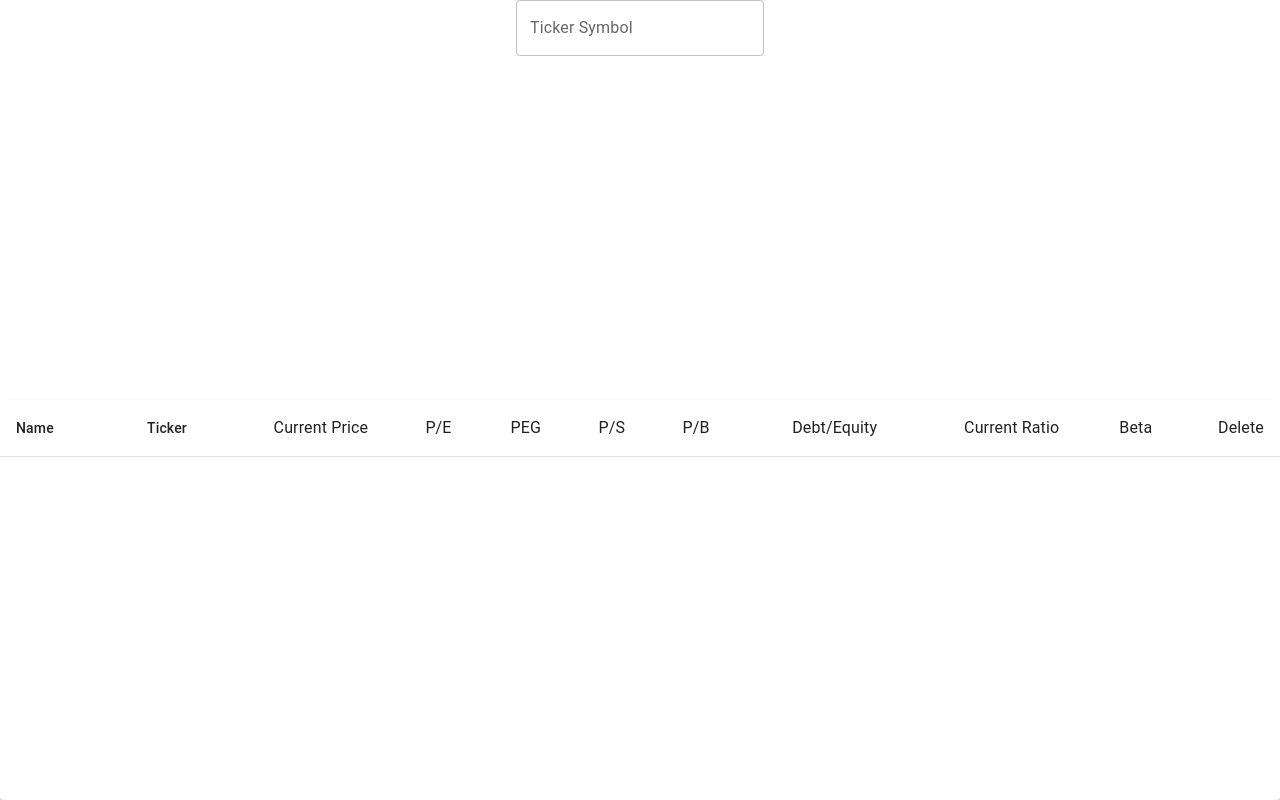
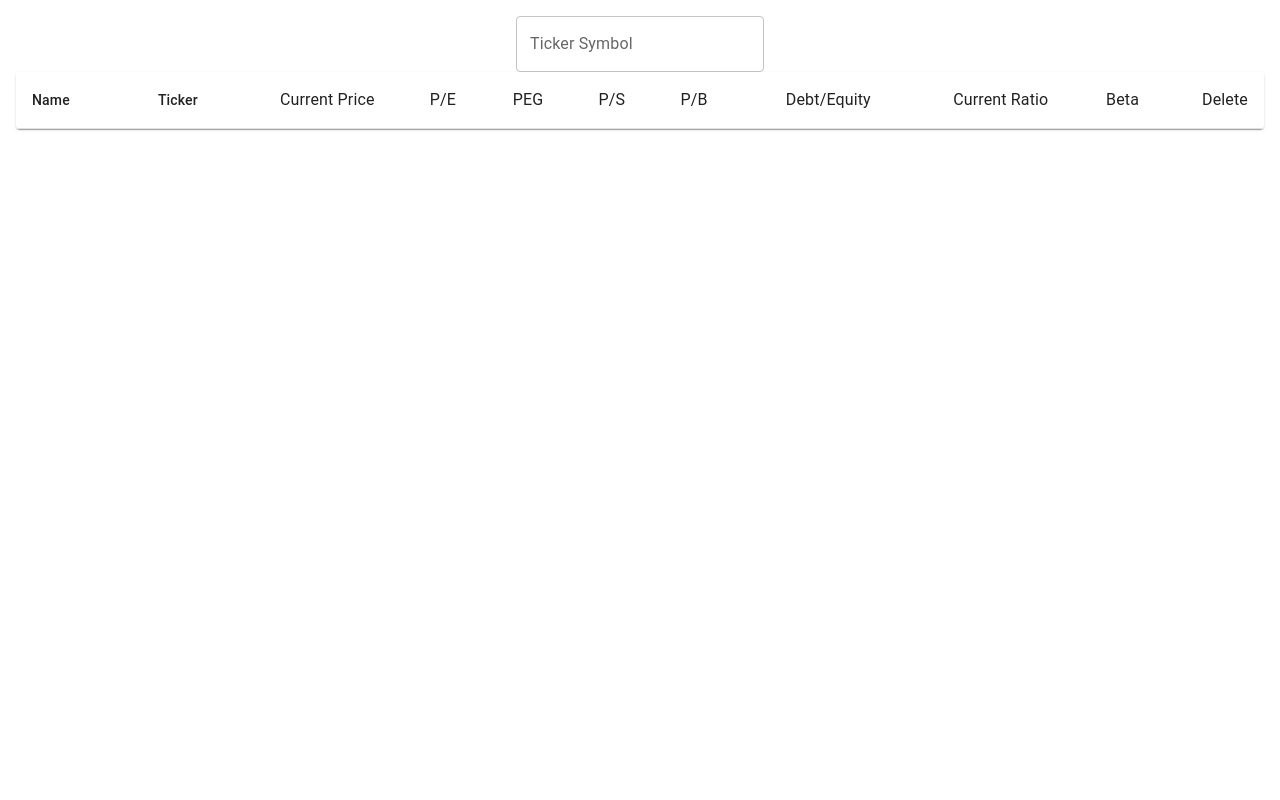
Before and after one commit to ddavidd-lim/Stock-Screener, a React (Vite) app in the folder frontend/: page / in a window 1280 px wide. Built offline with nearby package versions, Linux system fonts and the light colour scheme.

Commit message:
fix: sizing and scroll of table

```diff
--- a/frontend/src/components/TickerTable/index.tsx
+++ b/frontend/src/components/TickerTable/index.tsx
@@ -280,13 +280,17 @@ export default function TickerTable() {
       sx={{
         background: "white",
         display: "flex",
-        justifyContent: "center",
+        justifyContent: "start",
         alignItems: "center",
         flexDirection: "column",
-        overflow: "hidden",
         height: "100vh",
+        boxSizing: "border-box",
+        padding: 2,
       }}>
-      <Stack spacing={2} direction={"row"} flexGrow={1}>
+      <Stack
+        spacing={2}
+        direction={"row"}
+        sx={{ width: "auto", height: "auto" }}>
         <TextField
           id="contained"
           label="Ticker Symbol"
@@ -294,15 +298,11 @@ export default function TickerTable() {
           value={tickerSymbol}
           onChange={(event) => setTickerSymbol(event.target.value)}
           onKeyDown={handleSubmitTicker}
-          sx={{ overflow: "hidden" }}
         />
       </Stack>
-      <Paper sx={{ width: "100%", overflow: "hidden", flexGrow: 1 }}>
-        <TableContainer sx={{ height: 1, overflow: "auto" }}>
-          <Table
-            stickyHeader
-            sx={{ minWidth: 650, flexGrow: 1, height: 0 }}
-            aria-label="simple table">
+      <Paper sx={{ width: "100%", height: "auto", overflow: "hidden" }}>
+        <TableContainer sx={{ height: 1,  overflowY: "auto" }}>
+          <Table stickyHeader sx={{ minWidth: 650 }} aria-label="simple table">
             <TableHead>
               <TableRow>
                 <TableCell>Name</TableCell>
@@ -320,10 +320,7 @@ export default function TickerTable() {
                   "P/S",
                   row.priceToSalesTrailing12Months
                 );
-                const priceToBookColors = scales.generateScale(
-                  "P/B",
-                  row.priceToBook
-                );
+                const priceToBookColors = scales.generateScale("P/B", row.priceToBook);
                 // const dividendYieldColors = scales.generateScale(
                 //   "Dividend Yield",
                 //   row.trailingAnnualDividendYield
@@ -332,20 +329,19 @@ export default function TickerTable() {
                 //   "Payout Ratio",
                 //   row.payoutRatio
                 // );
-                const debtToEquityColors = scales.generateScale(
-                  "Debt/Equity",
-                  row.debtToEquity
-                );
-                const currentRatioColors = scales.generateScale(
-                  "Current Ratio",
-                  row.currentRatio
-                );
+                const debtToEquityColors = scales.generateScale("Debt/Equity", row.debtToEquity);
+                const currentRatioColors = scales.generateScale("Current Ratio", row.currentRatio);
                 const betaColors = scales.generateScale("Beta", row.beta);
 
                 return (
                   <TableRow key={index}>
                     <TableCell component="th" scope="row">
-                      <Link href={`https://finance.yahoo.com/quote/${row.symbol}`} target="_blank" underline="hover">{row.shortName}</Link>
+                      <Link
+                        href={`https://finance.yahoo.com/quote/${row.symbol}`}
+                        target="_blank"
+                        underline="hover">
+                        {row.shortName}
+                      </Link>
                     </TableCell>
                     <TableCell align="right">{row.symbol}</TableCell>
                     <TableCell align="right">{row.currentPrice}</TableCell>
@@ -357,9 +353,9 @@ export default function TickerTable() {
                     />
                     <ColorCodedCell value={row.priceToBook} colors={priceToBookColors} />
                     {/* <ColorCodedCell
-                      value={row.trailingAnnualDividendYield}
-                      colors={dividendYieldColors}
-                    /> */}
+              value={row.trailingAnnualDividendYield}
+              colors={dividendYieldColors}
+            /> */}
                     {/* <ColorCodedCell value={row.payoutRatio} colors={payoutRatioColors} /> */}
                     <ColorCodedCell value={row.debtToEquity} colors={debtToEquityColors} />
                     <ColorCodedCell value={row.currentRatio} colors={currentRatioColors} />
--- a/frontend/src/utils/scales.ts
+++ b/frontend/src/utils/scales.ts
@@ -1,6 +1,6 @@
 /* eslint-disable @typescript-eslint/no-unused-vars */
 
-const greenScale = ["#00FF00", "#32CD32", "#228B22"];
+const greenScale = ["#228B22", "#32CD32", "#00FF00"];
 const yellowScale = ["#FFFF00", "#FFDD00", "#FFBB00"];
 const redScale = ["#FF4D4D", "#FF0000", "#CC0000"];
 
```
